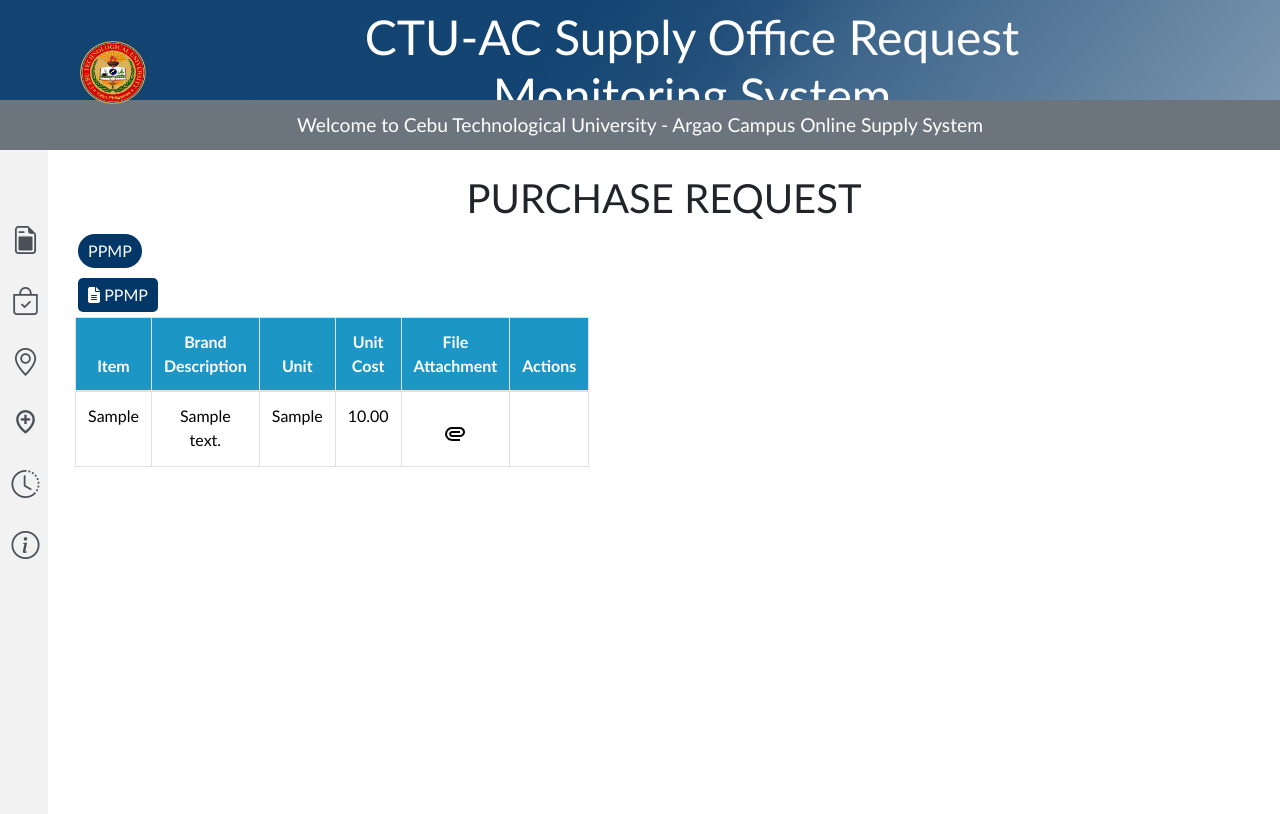
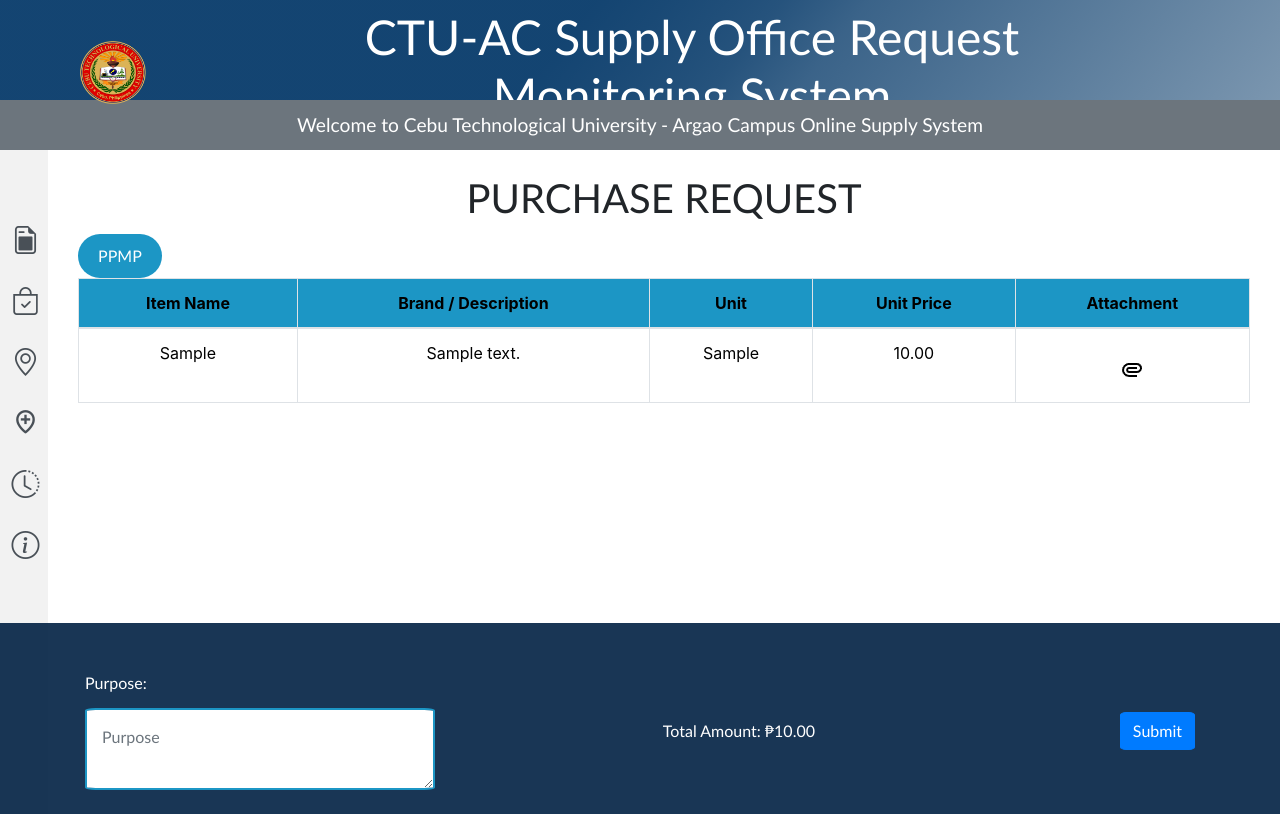
Before and after one commit to tinang0931/ONLINE_SUPPLY_OFFICE_COPY, a Django app: page /purchase/ in a window 1280 px wide. Run offline with Django 4.2, Linux system fonts and the light colour scheme; a user stored in the database is signed in; tables that the repository leaves empty hold one stand-in row (values such as "Sample post"); some libraries are stand-ins or nearby versions.

Commit message:
kristine/01-31-2024

```diff
--- a/accounts/templates/accounts/User/purchase.html
+++ b/accounts/templates/accounts/User/purchase.html
@@ -24,14 +24,13 @@
   }
 
   .pp_mp button {
-    background-color: #033768;
+    background-color: #1c96c5;
     color: white;
     border: none;
-    padding: 5px 10px;
-    border-radius: 8px;
+    padding: 10px 20px;
+    border-radius: 5px;
     transition: background-color 0.3s, color 0.3s;
   }
-
 
   .pp_mp button:hover {
     background-color: #144472;
@@ -45,48 +44,35 @@ textarea.form-control {
     margin-right: 850px;
     resize: vertical;
     box-sizing: border-box;
-    border: .5px solid #ccc;
+    border: 2px solid #1c96c5;
     border-radius: 3%;
   }
 
   .col-md-4 .text-right button.btn.btn-primary {
     border-radius: 8%;
+  }
 
-  }
-  .table th {
-    background-color: #1c96c5;
-    color: white;
-cursor: pointer;
-    position: sticky;
-    top: 0;
-    z-index: 2;
-  }
 </style>
+
 
 <link rel="stylesheet" href="https://maxcdn.bootstrapcdn.com/bootstrap/4.0.0/css/bootstrap.min.css">
 <link rel="stylesheet" href="{% static 'css/request.css' %}">
 <link rel="stylesheet" href="https://stackpath.bootstrapcdn.com/bootstrap/4.5.2/css/bootstrap.min.css">
 
-<div class="container-fluid" style="height: 74vh; overflow-y: auto; overflow-x: hidden;">
+
+<div class="container-fluid" style=" height: 74vh; overflow-y: auto; overflow-x: hidden;">
+
   <div class="container-fluid" style="height: 68vh; overflow-y: auto; overflow-x: hidden;">
     <h1 class="pr text-center pt-4">PURCHASE REQUEST</h1>
 
   <div class="row">
+
     <div class="col-md-1 mb-0">
       <div class="pp_mp">
         <button class="btn btn-primary">
           <a href="{% url 'approved_ppmp'  %}" style="color: white; text-decoration: none;"> PPMP </a>
         </button>
       </div>
-  <div class="row">
-
-    <div class="col-md-1 mb-0">
-      <div class="pp_mp">
-        <button class="btn btn-primary" style="margin-top: 10px; margin-bottom: 5px; border-radius: 5px;">
-          <a href="{% url 'approved_ppmp'  %}" style="color: white; text-decoration: none;">
-              <i class="fas fa-file-alt"></i> PPMP
-          </a>
-      </button>
     </div>
   </div>
 
@@ -96,14 +82,15 @@ cursor: pointer;
     <table class="table table-bordered">
       <thead>
         <tr>
-            <th>Item</th>
-            <th>Brand Description</th>
+          <th>Item Name</th>
+          <th>Brand / Description</th>
           <th>Unit</th>
-            <th>Unit Cost</th>
-            <th>File Attachment</th>
-            <th>Actions</th>
+          <th>Unit Price</th>
+          <th>Attachment</th>
+        </tr>
       </thead>
       <tbody>
+
         {% for item in items %}
         <tr>
           <td>{{ item.item }} <input type="text" name="items[]" value="{{ item.item }}" style="display:none;"
@@ -112,58 +99,46 @@ cursor: pointer;
               value="{{ item.item_brand_description }}" style="display:none;" id="item_brand_{{ item.id }}"></td>
           <td>{{ item.unit }} <input type="text" name="units[]" value="{{ item.unit }}" style="display:none;"
               id="unit_{{ item.id }}"></td>
-            <td>{{ item.unit_cost }} <input type="text" name="prices[]" value="{{ item.unit_cost }}"
-                style="display:none;" id="unit_cost_{{ item.id }}"></td>
-
+          <td>{{ item.unit_cost }} <input type="text" name="prices[]" value="{{ item.unit_cost }}" style="display:none;"
+              id="unit_cost_{{ item.id }}"></td>
           <td>
             <div class="file-attachment">
               <label for="fileInput{{ item.id }}" style="cursor: pointer;">
                   <img src="{% static 'images/link.png' %}" alt="Attach File">
               </label>
-                <input type="file" id="fileInput{{ item.id }}" name="files[]" accept=".pdf, .doc, .docx"
-                  style="display: none;">
-              </div>
-            </td>
-            <td>
-              <div class="item-actions" style="text-align: center; gap: 15px">
-                <a href="#" class="edit-icon" style="text-align: center;" data-id="{{ item.id }}">
-                  <i class="fas fa-edit text-privacy"></i>
-                </a>
-                <a href="#" class="delete-icon" style="text-align: center;" data-id="{{ item.id }}">
-                  <i class="fas fa-trash text-danger"></i>
-                </a>
+              <input type="file" id="fileInput{{ item.id }}" name="files[]" accept=".pdf, .doc, .docx" style="display: none;">
           </div>
           </td>
         </tr>
         {% endfor %}
       </tbody>
-      </table>
-    </form>
-  </div>
 
-  <script src="https://code.jquery.com/jquery-3.6.4.min.js"></script>
-
+<!-- Add this script at the end of your HTML body -->
 <script>
-  // Assuming you're using jQuery for simplicity, you can use Fetch API or other libraries if preferred.
-
-  $('.edit-icon').click(function(e) {
-    e.preventDefault();
-    const itemId = $(this).data('itam.id');
-    console.log('Edit icon clicked for item ID:', item.id);
-
-    // ... rest of your code
+  document.addEventListener('DOMContentLoaded', function () {
+    // Attach change event to the unit cost input elements
+    document.querySelectorAll('input[name="prices[]"]').forEach(function (unitCostInput) {
+      unitCostInput.addEventListener('change', function () {
+        calculateTotal();
+      });
     });
 
-  $('.delete-icon').click(function(e) {
-    e.preventDefault();
-    const itemId = $(this).data('item.id');
-    console.log('Edit iocn clicked for item ID:'; item.id)
+    // Calculate total on page load
+    calculateTotal();
+
+    function calculateTotal() {
+      var totalAmount = 0;
+      $('input[name="prices[]"]').each(function () {
+        var itemCost = parseFloat($(this).val());
+        if (!isNaN(itemCost)) {
+          totalAmount += itemCost;
+        }
       });
-
-
+      $("#total_amount").text(totalAmount.toFixed(2));
+    }
+  });
 </script>
 
-  {% endblock %}
 
       <script>
         document.addEventListener('DOMContentLoaded', function () {
@@ -222,3 +197,7 @@ cursor: pointer;
     </table>
   </form>
 </div>
+
+
+
+{% endblock %}
```
Also changed, not shown: accounts/static/css/login.css (+11 -9 lines), accounts/templates/accounts/User/login.html (+10 -1 lines), accounts/templates/accounts/User/purchasetracker.html (+16 -0 lines), accounts/static/css/cdlanding.css (line endings or trailing spaces). Lines whose indentation alone changed are shown as unchanged.
